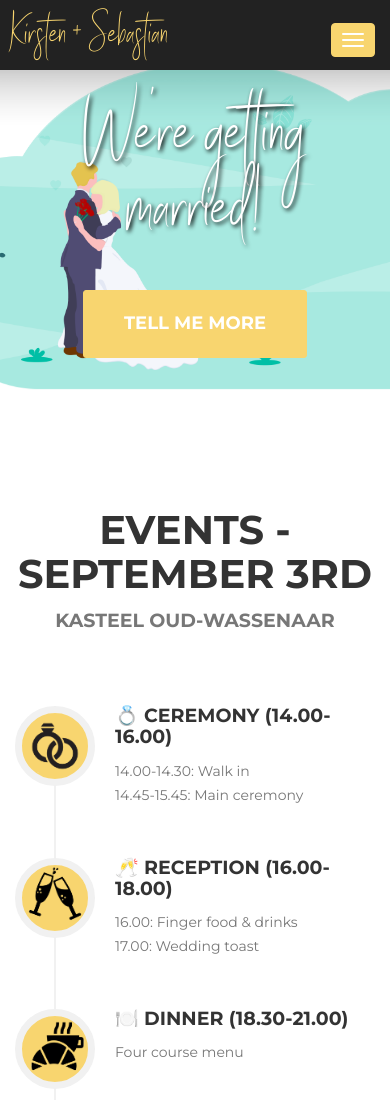
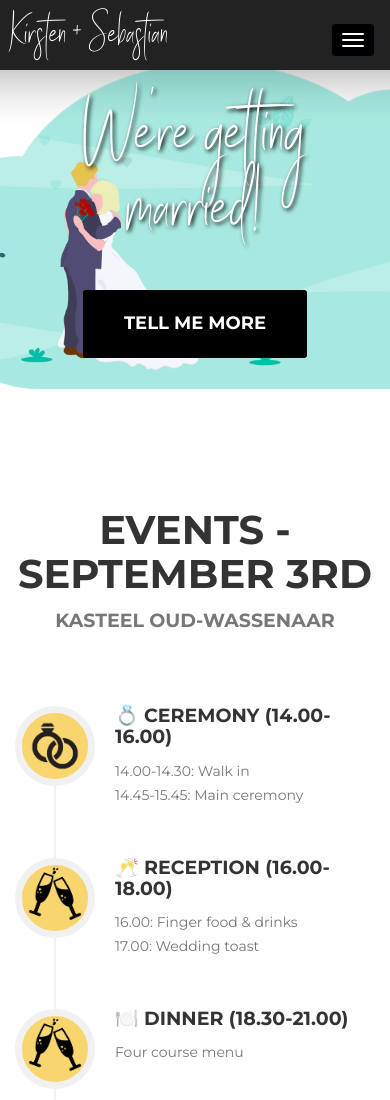
Before and after one commit to sbakwedding/2022, a plain HTML site: page index.html in a window 390 px wide. Shown: the top 1100 px of the page. Drawn offline with Linux system fonts and the light colour scheme; a web font is replaced by a local one.

Commit message:
fixes
small fix border

```diff
--- a/index.html
+++ b/index.html
@@ -130,7 +130,7 @@
                     </li>
                     <li>
                         <div class="timeline-image">
-                            <img class="img-circle img-responsive" src="wedding-template/img/events/3.png" alt="">
+                            <img class="img-circle img-responsive" src="wedding-template/img/events/2.png" alt="">
                         </div>
                         <div class="timeline-panel">
                             <div class="timeline-heading">
@@ -321,7 +321,13 @@ To help with costs regarding accomodation, we are able to offer you a discount c
 
 You can find the registry list <a href="https://www.myregistry.com/wishlist/kirsten-wilkens-and-sebastian-h-lt-bak-s-gravenhage-zh/3295248/giftlist">here</a> <br> Password: mathilde</p>
             <h4 class="service-heading">What will the weather be like? ☀️ </h4>
-            <p class="largepad text-muted">It will obviously be amazing, we're getting married. If the dutch weather does decide to be somewhat wet, we have both indoor and outdoor facilities for everything.</p>
+            <p class="largepad text-muted">It will obviously be amazing - we're getting married! If the dutch weather does decide to be somewhat wet, we have both indoor and outdoor facilities for everything.</p>
+
+            <h4 class="service-heading">What if I have certain food allergies or dietary concerns? 🥜 </h4>
+            <p class="largepad text-muted">
+
+                <br>Please write to Sebastians <a href= "mailto:sebastianhoeltbak@gmail.com">e-mail</a> in that case</p>
+            </p>
 
                <h4 class="service-heading">I'd love to give a speech, who do I talk to? 📢 </h4>
             <p class="largepad text-muted">If you would like to give a speech, please contact Anne-Mar Bootsma. <br>You can contact her through her  <a href= "mailto:annemarbootsma@gmail.com">e-mail</a></p>
--- a/wedding-template/style.css
+++ b/wedding-template/style.css
@@ -59,7 +59,7 @@ a.active {
 }
 
 a {
-    color: #f8d56f;
+    color: black;
 }
 
 a:hover,
@@ -143,14 +143,13 @@ fieldset[disabled] .btn-primary.active {
 
 .btn-xl {
     padding: 20px 40px;
-    border-color: #f8d56f;
     border-radius: 3px;
     text-transform: uppercase;
     font-family: Montserrat, "Helvetica Neue", Helvetica, Arial, sans-serif;
     font-size: 18px;
     font-weight: 700;
     color: #fff;
-    background-color: #f8d56f;
+    background-color: black;
 }
 
 .btn-xl:hover,
@@ -269,8 +268,8 @@ fieldset[disabled] .btn-m.active {
 }
 
 .navbar-default .navbar-toggle {
-    border-color: #f8d56f;
-    background-color: #f8d56f;
+
+    background-color: black;
 }
 
 .navbar-default .navbar-toggle .icon-bar {
@@ -315,7 +314,7 @@ fieldset[disabled] .btn-m.active {
 .brand {
     /*font-family: "Kaushan Script","Helvetica Neue",Helvetica,Arial,cursive;*/
     font-family: "stay_classy_sldtregular","Helvetica Neue",Helvetica,Arial,cursive;
-    color: #f8d56f;
+    color: white;
     font-size: 2.5em;
 }
 
@@ -986,7 +985,7 @@ ul.social-buttons li a:active {
 
 ::selection {
     text-shadow: none;
-    background: #f8d56f;
+    background: black;
 }
 
 img::selection {
```
